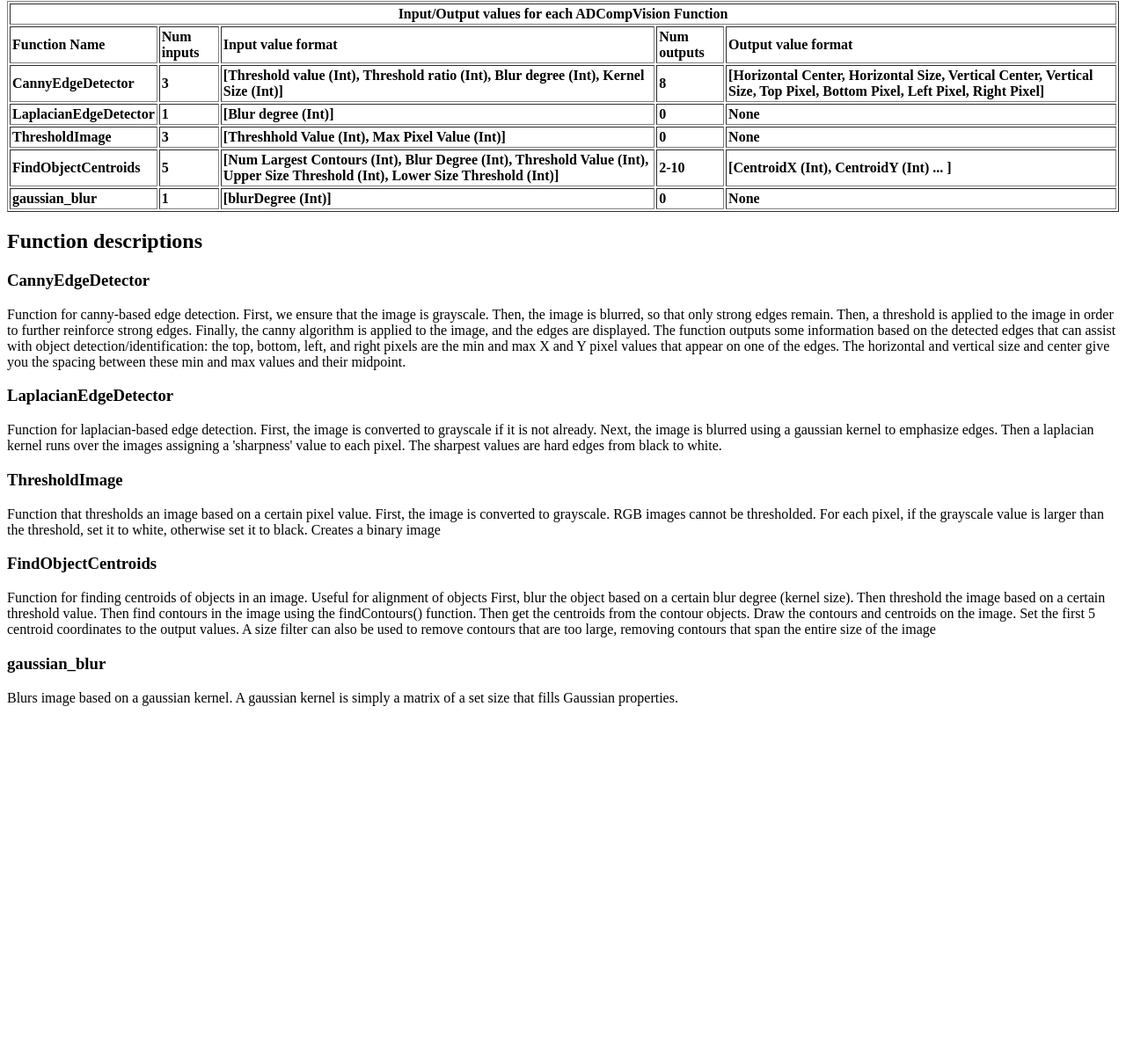
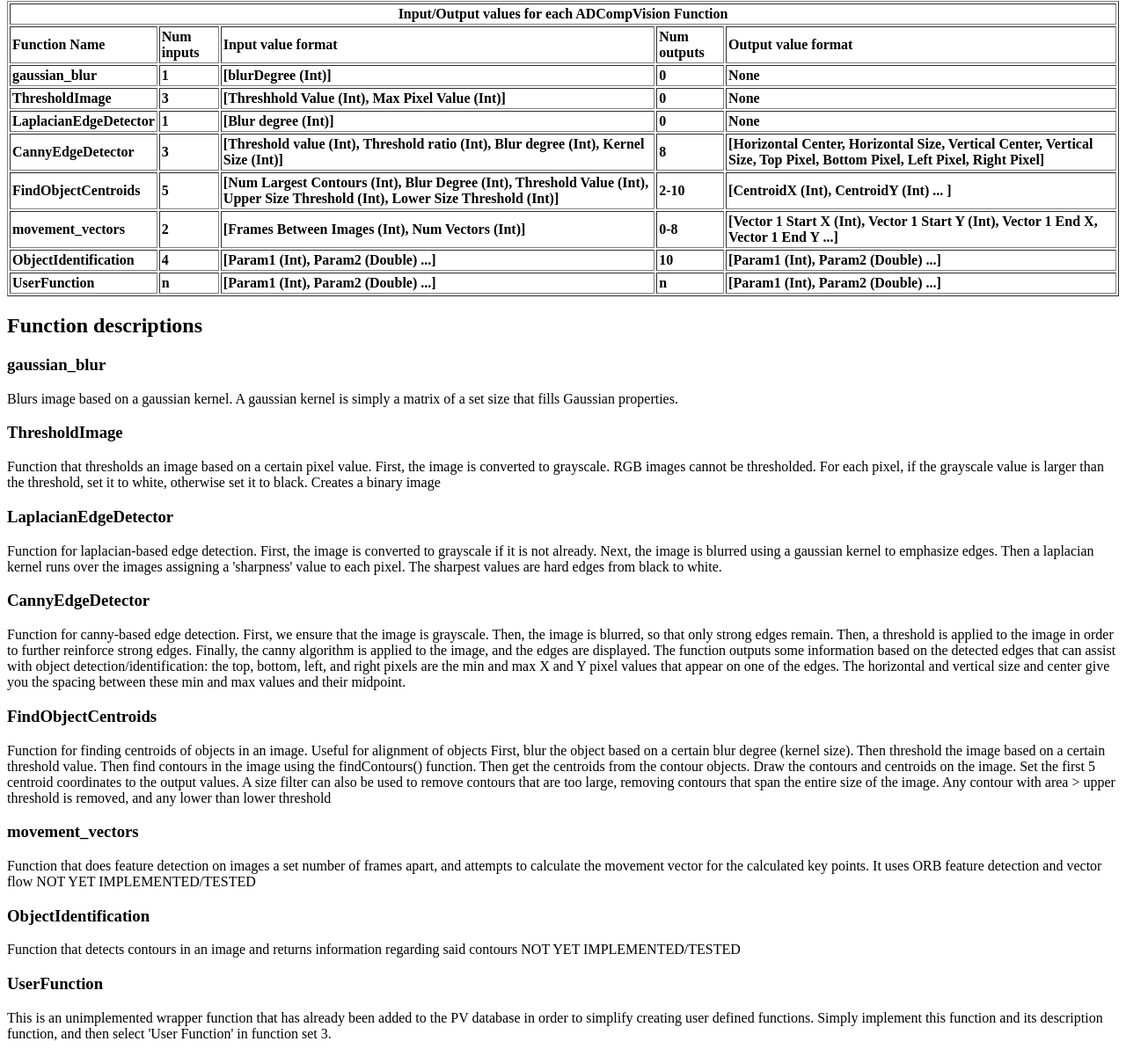
Before and after one commit to areaDetector/ADCompVision, a plain HTML site: page docs/manual.html in a window 1280 px wide. Shown: the part 457-1658 px from the top of the page at 88% size. Before the commit the page ends 1276 px from the top, so only its background shows below. Drawn offline with Linux system fonts and the light colour scheme.

Commit message:
documentation changes before R1-0

```diff
--- a/docs/manual.html
+++ b/docs/manual.html
@@ -49,23 +49,11 @@
         <th>
           Output value format</th>
     </tr><tr>
-<th>CannyEdgeDetector
-</th>
-<th>3
-</th>
-<th>[Threshold value (Int), Threshold ratio (Int), Blur degree (Int), Kernel Size (Int)]
-</th>
-<th>8
-</th>
-<th>[Horizontal Center, Horizontal Size, Vertical Center, Vertical Size, Top Pixel, Bottom Pixel, Left Pixel, Right Pixel]
-</th>
-</tr>
-<tr>
-<th>LaplacianEdgeDetector
+<th>gaussian_blur
 </th>
 <th>1
 </th>
-<th>[Blur degree (Int)]
+<th>[blurDegree (Int)]
 </th>
 <th>0
 </th>
@@ -85,6 +73,30 @@
 </th>
 </tr>
 <tr>
+<th>LaplacianEdgeDetector
+</th>
+<th>1
+</th>
+<th>[Blur degree (Int)]
+</th>
+<th>0
+</th>
+<th>None
+</th>
+</tr>
+<tr>
+<th>CannyEdgeDetector
+</th>
+<th>3
+</th>
+<th>[Threshold value (Int), Threshold ratio (Int), Blur degree (Int), Kernel Size (Int)]
+</th>
+<th>8
+</th>
+<th>[Horizontal Center, Horizontal Size, Vertical Center, Vertical Size, Top Pixel, Bottom Pixel, Left Pixel, Right Pixel]
+</th>
+</tr>
+<tr>
 <th>FindObjectCentroids
 </th>
 <th>5
@@ -97,38 +109,66 @@
 </th>
 </tr>
 <tr>
-<th>gaussian_blur
+<th>movement_vectors
 </th>
-<th>1
+<th>2
 </th>
-<th>[blurDegree (Int)]
+<th>[Frames Between Images (Int), Num Vectors (Int)]
 </th>
-<th>0
+<th>0-8
 </th>
-<th>None
+<th>[Vector 1 Start X (Int), Vector 1 Start Y (Int), Vector 1 End X, Vector 1 End Y ...]
+</th>
+</tr>
+<tr>
+<th>ObjectIdentification
+</th>
+<th>4
+</th>
+<th>[Param1 (Int), Param2 (Double) ...]
+</th>
+<th>10
+</th>
+<th>[Param1 (Int), Param2 (Double) ...]
+</th>
+</tr>
+<tr>
+<th>UserFunction
+</th>
+<th>n
+</th>
+<th>[Param1 (Int), Param2 (Double) ...]
+</th>
+<th>n
+</th>
+<th>[Param1 (Int), Param2 (Double) ...]
 </th>
 </tr>
 
 </tbody>
 </table>
 <h2>Function descriptions</h2>
-<h3>CannyEdgeDetector
+<h3>gaussian_blur
+</h3><p> Blurs image based on a gaussian kernel. A gaussian kernel is simply a matrix of a set size that
+ fills Gaussian properties.
+
+</p><h3>ThresholdImage
+</h3><p> Function that thresholds an image based on a certain pixel value. First, the image is converted to grayscale.
+ RGB images cannot be thresholded. For each pixel, if the grayscale value is larger than the threshold, set it
+ to white, otherwise set it to black. Creates a binary image
+
+</p><h3>LaplacianEdgeDetector
+</h3><p> Function for laplacian-based edge detection. First, the image is converted to grayscale if it is not already.
+ Next, the image is blurred using a gaussian kernel to emphasize edges. Then a laplacian kernel runs over
+ the images assigning a 'sharpness' value to each pixel. The sharpest values are hard edges from black to white.
+
+</p><h3>CannyEdgeDetector
 </h3><p> Function for canny-based edge detection. First, we ensure that the image is grayscale. Then, the image is blurred, so that only
  strong edges remain. Then, a threshold is applied to the image in order to further reinforce strong edges. Finally, the canny
  algorithm is applied to the image, and the edges are displayed. The function outputs some information based on the detected
  edges that can assist with object detection/identification: the top, bottom, left, and right pixels are the min and max X and
  Y pixel values that appear on one of the edges. The horizontal and vertical size and center give you the spacing between
  these min and max values and their midpoint.
-
-</p><h3>LaplacianEdgeDetector
-</h3><p> Function for laplacian-based edge detection. First, the image is converted to grayscale if it is not already.
- Next, the image is blurred using a gaussian kernel to emphasize edges. Then a laplacian kernel runs over
- the images assigning a 'sharpness' value to each pixel. The sharpest values are hard edges from black to white.
-
-</p><h3>ThresholdImage
-</h3><p> Function that thresholds an image based on a certain pixel value. First, the image is converted to grayscale.
- RGB images cannot be thresholded. For each pixel, if the grayscale value is larger than the threshold, set it
- to white, otherwise set it to black. Creates a binary image
 
 </p><h3>FindObjectCentroids
 </h3><p> Function for finding centroids of objects in an image. Useful for alignment of objects
@@ -137,11 +177,23 @@
  function. Then get the centroids from the contour objects. Draw the contours and centroids on
  the image. Set the first 5 centroid coordinates to the output values. A size filter can also
  be used to remove contours that are too large, removing contours that span the entire size of
- the image
+ the image. Any contour with area > upper threshold is removed, and any lower than lower threshold
 
-</p><h3>gaussian_blur
-</h3><p> Blurs image based on a gaussian kernel. A gaussian kernel is simply a matrix of a set size that
- fills Gaussian properties.
+</p><h3>movement_vectors
+</h3><p> Function that does feature detection on images a set number of frames apart, and attempts to calculate the
+ movement vector for the calculated key points. It uses ORB feature detection and vector flow
+
+ NOT YET IMPLEMENTED/TESTED
+
+</p><h3>ObjectIdentification
+</h3><p> Function that detects contours in an image and returns information regarding said contours
+
+ NOT YET IMPLEMENTED/TESTED
+
+</p><h3>UserFunction
+</h3><p> This is an unimplemented wrapper function that has already been added to the PV database in order to
+ simplify creating user defined functions. Simply implement this function and its description function,
+ and then select 'User Function' in function set 3.
 
 </p>
 </body>
```
Also changed, not shown: 2 other files.
